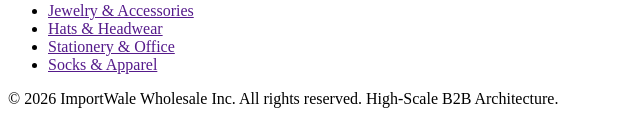
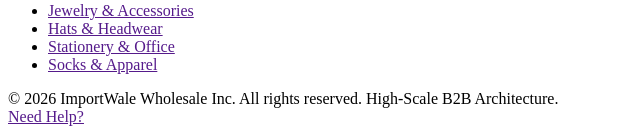
Before and after one commit to madhwalshivam/b2b-importwala, a PHP site: the page made by views/web/cart.php in a window 1280 px wide. Shown: the part 6101-6235 px from the top of the page, without its empty margins (0-640 px from the left). Before the commit the page ends 6209 px from the top, so only its background shows below. Run offline with PHP 8.4, Linux system fonts and the light colour scheme; the template is opened without the code that fills it, so the values that code supplies are empty; some web fonts are replaced.

Commit message:
feat: slim down navbar height, resize logo to 32px, and add floating Need Help widget

```diff
--- a/views/web/layout.php
+++ b/views/web/layout.php
@@ -183,6 +183,11 @@
     </div>
   </footer>
 
+  <!-- Floating Need Help Widget -->
+  <a href="<?= url('support') ?>" class="floating-need-help-btn" id="needHelpBtn">
+    Need Help?
+  </a>
+
   <script>
     // Country to Currency Mapping
     const countryToCurrencyMap = {
```
Also changed, not shown: public/assets/css/everful-theme.css, public/assets/images/importwale-logo.png.
